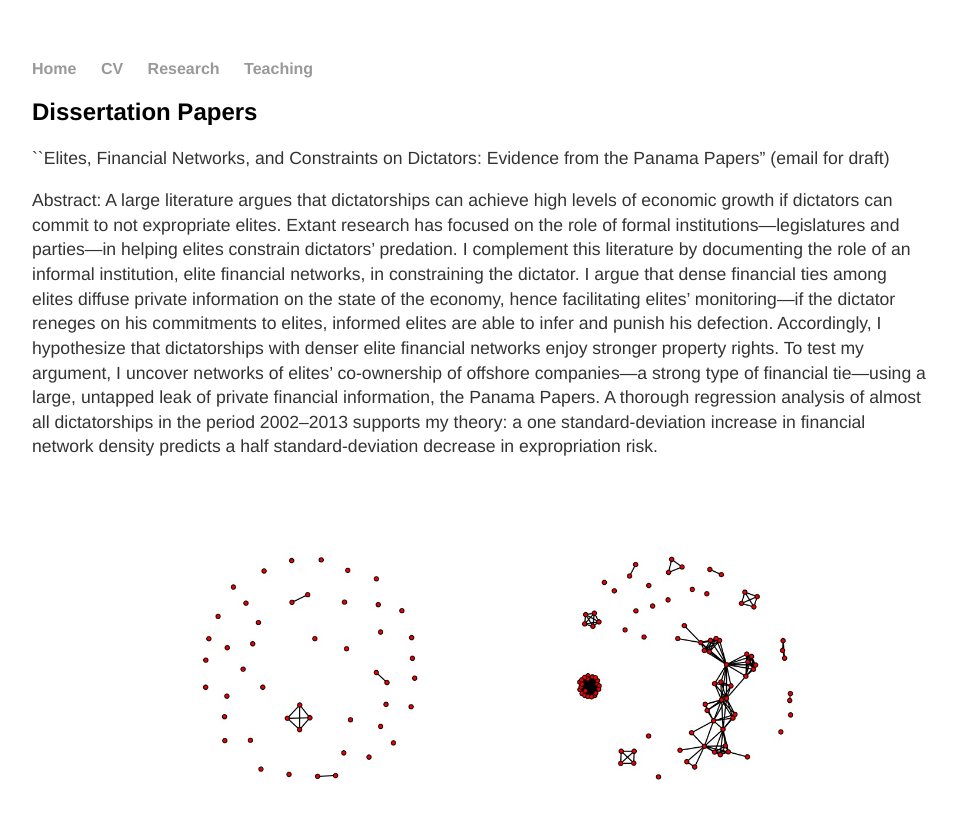
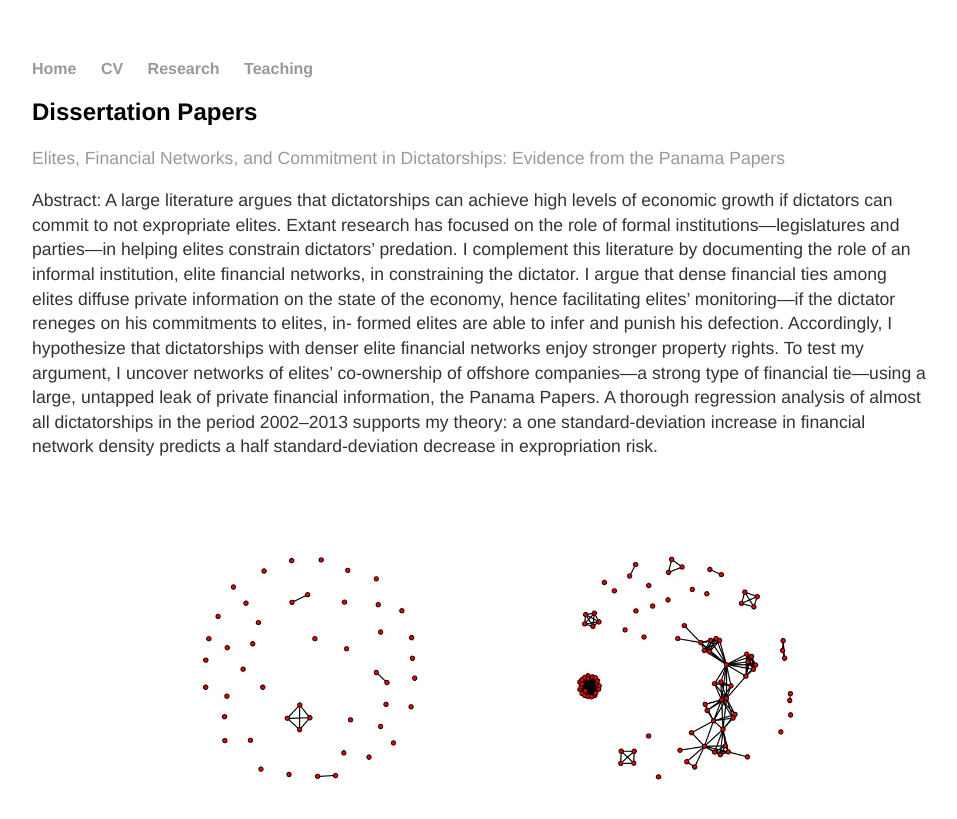
Before and after one commit to georgederpa/georgederpa, a Jekyll site: the page built from research/index.md, in a window 1280 px wide and 900 px high. Shown: the top 819 px of the window, without its empty margins (160-1117 px from the left). Built offline with Jekyll 4.4.1, drawn with Linux system fonts in a browser that asks for light colours; our own code applies the rules of GitHub Pages for plain Markdown files.

Commit message:
update pp link & abstract

```diff
--- a/research/index.md
+++ b/research/index.md
@@ -1,8 +1,8 @@
 ## Dissertation Papers
 
-``Elites, Financial Networks, and Constraints on Dictators: Evidence from the Panama Papers" (email for draft)
+[Elites, Financial Networks, and Commitment in Dictatorships: Evidence from the Panama Papers](https://www.dropbox.com/s/h4kidt1aoyxu3b8/eliteNetworksPanamaPapers_Derpanopoulos.pdf?dl=0)
 
-Abstract: A large literature argues that dictatorships can achieve high levels of economic growth if dictators can commit to not expropriate elites. Extant research has focused on the role of formal institutions---legislatures and parties---in helping elites constrain dictators' predation. I complement this literature by documenting the role of an informal institution, elite financial networks, in constraining the dictator. I argue that dense financial ties among elites diffuse private information on the state of the economy, hence facilitating elites' monitoring---if the dictator reneges on his commitments to elites, informed elites are able to infer and punish his defection. Accordingly, I hypothesize that dictatorships with denser elite financial networks enjoy stronger property rights. To test my argument, I uncover networks of elites' co-ownership of offshore companies---a strong type of financial tie---using a large, untapped leak of private financial information, the Panama Papers. A thorough regression analysis of almost all dictatorships in the period 2002--2013 supports my theory: a one standard-deviation increase in financial network density predicts a half standard-deviation decrease in expropriation risk.
+Abstract: A large literature argues that dictatorships can achieve high levels of economic growth if dictators can commit to not expropriate elites. Extant research has focused on the role of formal institutions—legislatures and parties—in helping elites constrain dictators' predation. I complement this literature by documenting the role of an informal institution, elite financial networks, in constraining the dictator. I argue that dense financial ties among elites diffuse private information on the state of the economy, hence facilitating elites' monitoring—if the dictator reneges on his commitments to elites, in- formed elites are able to infer and punish his defection. Accordingly, I hypothesize that dictatorships with denser elite financial networks enjoy stronger property rights. To test my argument, I uncover networks of elites' co-ownership of offshore companies—a strong type of financial tie—using a large, untapped leak of private financial information, the Panama Papers. A thorough regression analysis of almost all dictatorships in the period 2002–2013 supports my theory: a one standard-deviation increase in financial network density predicts a half standard-deviation decrease in expropriation risk.
 
 <div style="text-align:center" markdown="1">
 ![Chad vs. Botswana Network](/research/chadVSbotswana.png){: height="400px" width="750px"}
```
